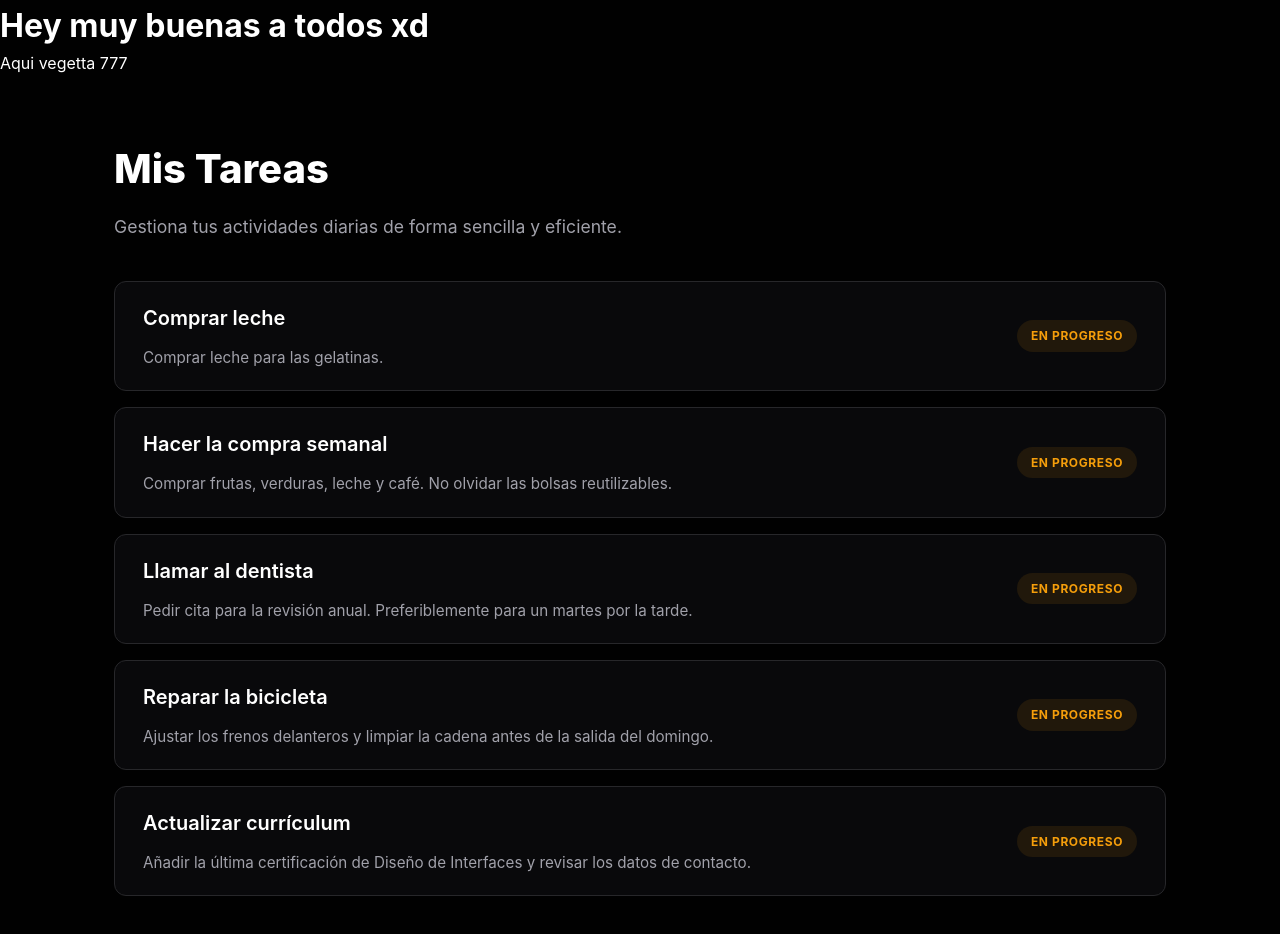
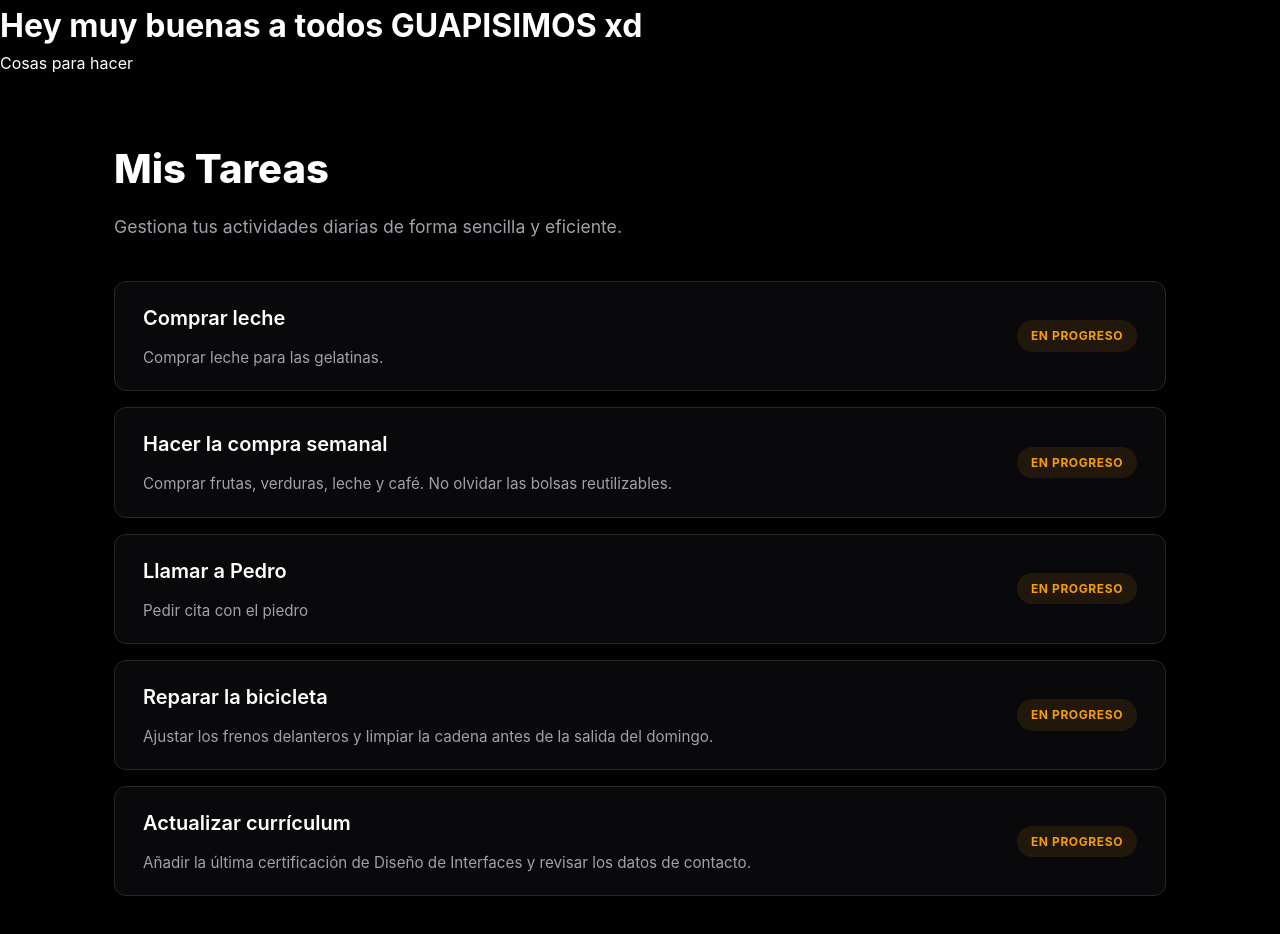
Before and after one commit to zurgetta/primer-git, a plain HTML site: page index.html in a window 1280 px wide. Drawn offline with Linux system fonts and the light colour scheme.

Commit message:
Subida automatica

```diff
--- a/app.css
+++ b/app.css
@@ -4,7 +4,7 @@
     --bg-navbar: #010101;
     --text-primary: #ffffff;
     --text-secondary: #a1a1aa;
-    --accent: #10b981;
+    --accent: #9410b9;
     --accent-glow: rgba(16, 185, 129, 0.15);
     --success: #10b981;
     --success-bg: rgba(16, 185, 129, 0.1);
--- a/index.html
+++ b/index.html
@@ -7,8 +7,8 @@
     <link rel="stylesheet" href="app.css">
 </head>
 <body>
-    <h1>Hey muy buenas a todos xd</h1>
-    <p>Aqui vegetta 777</p>
+    <h1>Hey muy buenas a todos GUAPISIMOS xd</h1>
+    <p>      Cosas para hacer</p>
         <main class="container">
         <header class="page-header">
             <h2>Mis Tareas</h2>
--- a/script.js
+++ b/script.js
@@ -17,8 +17,8 @@ const tasks = [
     },
     {
         id: 3,
-        title: "Llamar al dentista",
-        description: "Pedir cita para la revisión anual. Preferiblemente para un martes por la tarde.",
+        title: "Llamar a Pedro",
+        description: "Pedir cita con el piedro",
         status: "pendiente"
     },
     {
```
